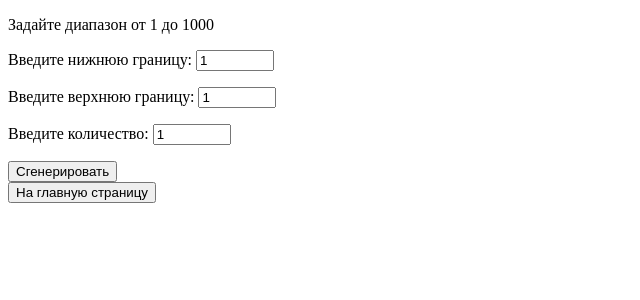
After one commit to cmtt-ru/kmtt-meetups, a PHP site: template interns-web-app/src/View/random-page.php in a window 1280 px wide. The commit adds this page. Shown: the top 300 px of the page, without its empty margins (0-640 px from the left). Run offline with PHP 8.4, Linux system fonts and the light colour scheme; the template is opened without the code that fills it, so the values that code supplies are empty.

Commit message:
changes added

```diff
--- a/interns-web-app/src/Controller/MainController.php
+++ b/interns-web-app/src/Controller/MainController.php
@@ -9,13 +9,13 @@ use App\Model\User;
  *
  * @package App\Controller
  */
-class MainController
+class MainController extends AbstractController
 {
     /**
      * Returns main page message
      */
     public function index(): void
     {
-        echo 'This is super web-app';
+        $this->render('main-page');
     }
 }
--- a/interns-web-app/src/View/form-upload.php
+++ b/interns-web-app/src/View/form-upload.php
@@ -2,3 +2,6 @@
     Отправить этот файл: <input name="userfile" type="file" />
     <input type="submit" value="Отправить файл" />
 </form>
+<form action="/">
+    <button>На главную страницу</button>
+</form>
--- /dev/null
+++ b/interns-web-app/src/View/random-page.php
@@ -0,0 +1,25 @@
+<!doctype html>
+<html lang="en">
+<head>
+    <meta charset="UTF-8">
+    <meta name="viewport"
+          content="width=device-width, user-scalable=no, initial-scale=1.0, maximum-scale=1.0, minimum-scale=1.0">
+    <meta http-equiv="X-UA-Compatible" content="ie=edge">
+    <title>Генератор</title>
+</head>
+<body>
+<form action="/randomshow">
+    <p>Задайте диапазон от 1 до 1000</p>
+    <p>Введите нижнюю границу:
+        <input type="number" max="1000" min="1" value="1" name="min" style="width:70px"></p>
+    <p>Введите верхнюю границу:
+        <input type="number" max="1000" min="1" value="1" name="max" style="width:70px"></p>
+    <p>Введите количество:
+        <input type="number" max="1000" min="1" value="1" name="count" style="width:70px"></p>
+    <button type="submit">Сгенерировать</button>
+</form>
+<form action="/">
+    <button>На главную страницу</button>
+</form>
+</body>
+</html>
--- a/interns-web-app/src/View/user-id.php
+++ b/interns-web-app/src/View/user-id.php
@@ -23,6 +23,9 @@
     }
 </style>
 <body>
-    Страница с идентификатором пользователя: <?=$params['id']; ?>
+Страница с идентификатором пользователя: <?=$params['id']; ?>
+<form action="/">
+    <button>На главную страницу</button>
+</form>
 </body>
 </html>
--- a/interns-web-app/src/View/user-name.php
+++ b/interns-web-app/src/View/user-name.php
@@ -23,6 +23,9 @@
     }
 </style>
 <body>
-    Страница с именем пользователя: <?=$params['user']->getName(); ?>
+Страница с именем пользователя: <?=$params['user']->getName(); ?>
+<form action="/">
+    <button>На главную страницу</button>
+</form>
 </body>
 </html>
```
Also changed, not shown: interns-web-app/src/Application.php (+9 -1 lines), interns-web-app/src/Controller/RandomController.php (added, +23 -0 lines), interns-web-app/src/View/main-page.php (added, +18 -0 lines).
